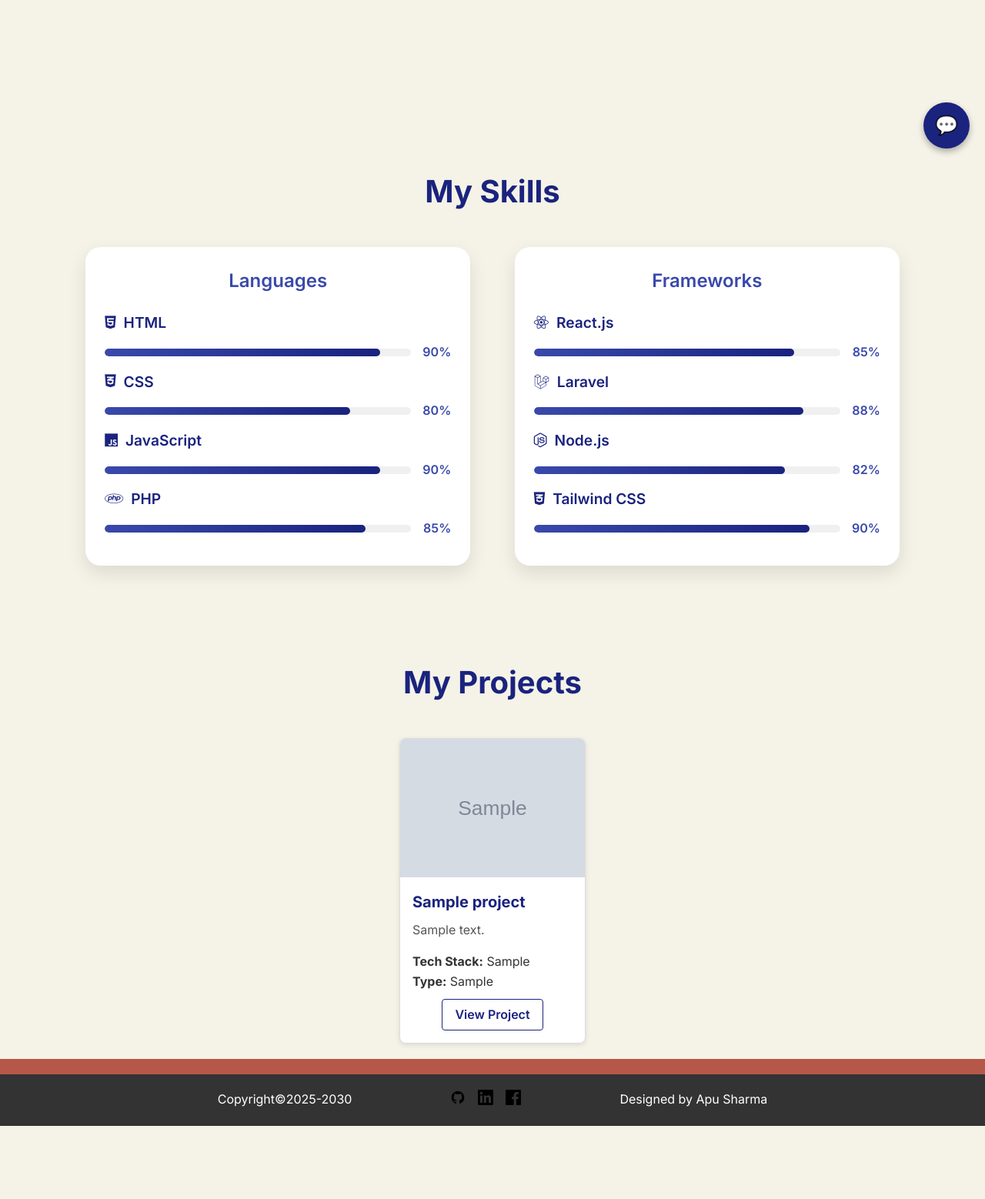
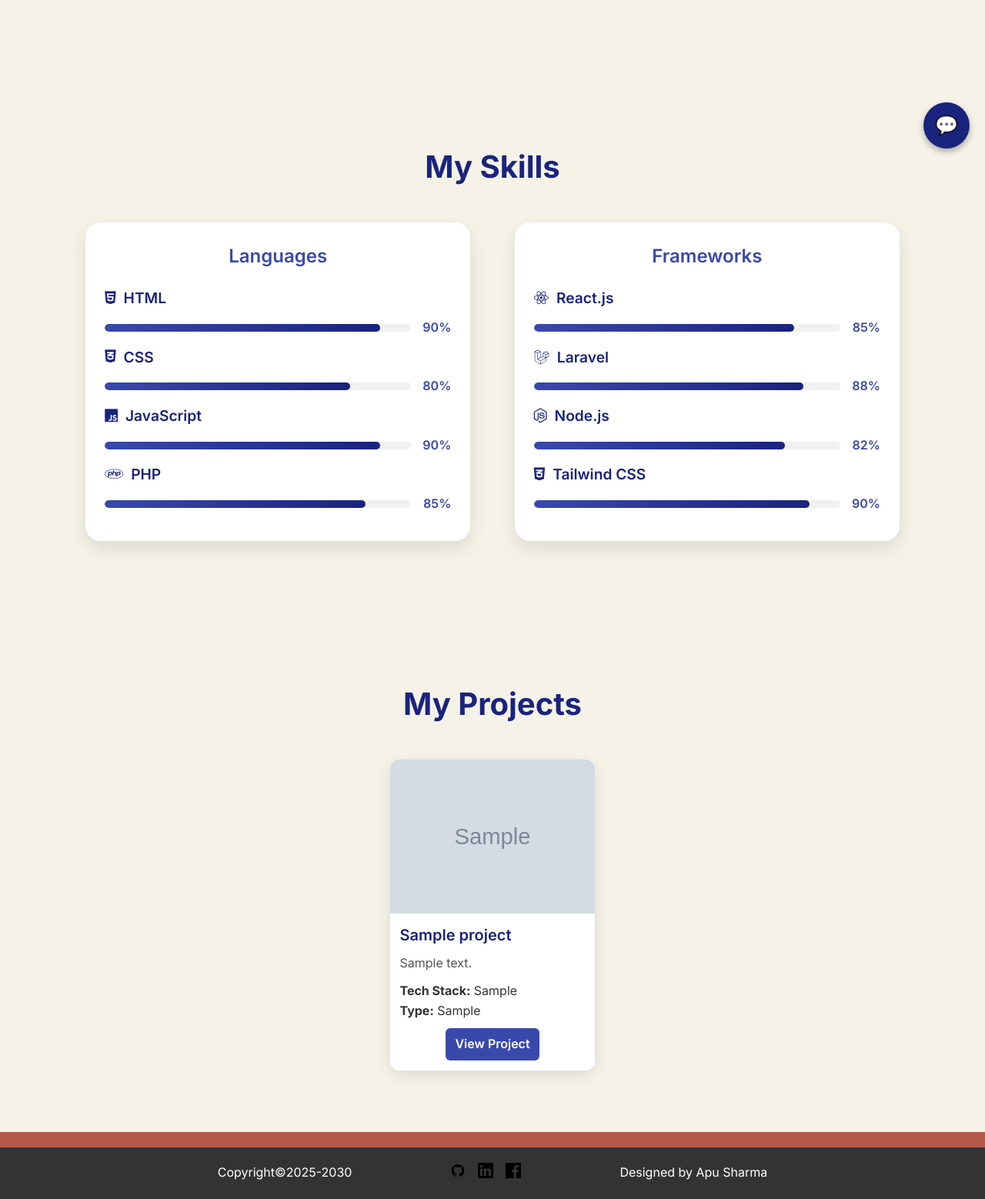
Before and after one commit to apusharma45/portfolio, a PHP site: page / in a window 1280 px wide. Shown: the part 587-2145 px from the top of the page at 77% size. Before the commit the page ends 2050 px from the top, so only its background shows below. Run offline with PHP 8.4, Linux system fonts and the light colour scheme; tables that the repository leaves empty or names only in its code hold one stand-in row (values such as "Sample post"); grey boxes marked "Sample" are stand-in pictures.

Commit message:
adjusted projects for better fitting

```diff
--- a/styles/styles.css
+++ b/styles/styles.css
@@ -167,15 +167,6 @@ body {
   object-fit: cover;
 }
 
-.section-heading {
-  text-align: center;
-  font-size: 2rem;
-  font-weight: 700;
-  margin: 2rem 0;
-  color: #1a237e;
-}
-
-
 .skills-section {
   padding: 60px 5vw;
   background-color: #f5f3e7;
@@ -259,7 +250,6 @@ body {
   transition: width 0.5s ease-in-out;
 }
 
-/* Percentage Text */
 .progress-box .progress-bar-box .increasing-percentage {
   font-weight: 600;
   color: #3949ab;
@@ -282,40 +272,66 @@ body {
   }
 }
 
+/* Projects Section */
 .projects-section {
-  margin-top: 40px;
+  padding: 60px 5vw;
+  background-color: #f5f3e7;
+  margin-top: 40px; /* keep your existing spacing */
 }
 
+/* Section Heading */
+.projects-section .section-heading {
+  font-size: 2.5rem;
+  font-weight: 700;
+  color: #1a237e;
+  text-align: center;
+  margin-bottom: 40px;
+}
+
+/* Container */
 .projects-container {
+  display: flex;
+  flex-wrap: wrap;
+  gap: 2vw;
+  justify-content: center;
+  margin-bottom: 20px;
   width: auto;
   margin-left: 5vw;
   margin-right: 5vw;
-  display: flex;
-  gap: 2vw;
-  flex-wrap: wrap;
-  justify-content: center;
-  margin-bottom: 20px;
 }
 
+/* Project Card */
 .project-card {
-  border: 1px solid #ddd;
-  border-radius: 8px;
+  background: #fff;
+  border-radius: 12px;
   overflow: hidden;
-  background: #fff;
-  box-shadow: 0 2px 6px rgba(0,0,0,0.1);
+  box-shadow: 0 6px 20px rgba(0,0,0,0.1);
   max-width: 300px;
   display: flex;
   flex-direction: column;
+  transition: transform 0.3s ease, box-shadow 0.3s ease;
+}
+
+.project-card:hover {
+  transform: translateY(-5px);
+  box-shadow: 0 12px 30px rgba(0,0,0,0.15);
 }
 
 .project-image {
   width: 100%;
-  height: 180px;
+  height: 200px;
   object-fit: cover;
+  border-radius: 8px 8px 0 0;
+  box-shadow: inset 0 0 10px rgba(0,0,0,0.05);
+  transition: transform 0.3s ease;
+}
+
+.project-card:hover .project-image {
+  transform: scale(1.05);
 }
 
 .project-info {
-  padding: 1rem;
+  padding: 0.8rem;
   flex-grow: 1;
   display: flex;
   flex-direction: column;
@@ -325,31 +341,44 @@ body {
   font-size: 1.25rem;
   margin-bottom: 0.5rem;
   color: #1a237e;
+  font-weight: 600;
 }
 
 .project-description {
-  flex-grow: 1;
   font-size: 1rem;
   color: #555;
-  margin-bottom: 1rem;
+  flex-grow: 1;
+  margin-bottom: 10px;
 }
 
 .project-link {
+  text-decoration: none;
+  color: #fff;
+  background-color: #3949ab;
+  padding: 8px 12px;
+  border-radius: 6px;
+  text-align: center;
+  font-weight: 600;
+  transition: background 0.3s ease;
+  align-self: center;
   margin-top: 10px;
-  align-self: center;
-  text-decoration: none;
-  color: #1a237e;
-  font-weight: 600;
-  border: 1.5px solid #1a237e;
-  padding: 0.4rem 1rem;
-  border-radius: 4px;
-  transition: background-color 0.3s ease, color 0.3s ease;
 }
 
 .project-link:hover {
   background-color: #1a237e;
-  color: #fff;
 }
+
+
+@media screen and (max-width: 900px) {
+  .projects-container {
+    flex-direction: column;
+    align-items: center;
+  }
+  .project-card {
+    max-width: 90%;
+  }
+}
+
 
 .break {
   background-color: #B5584A;
```
